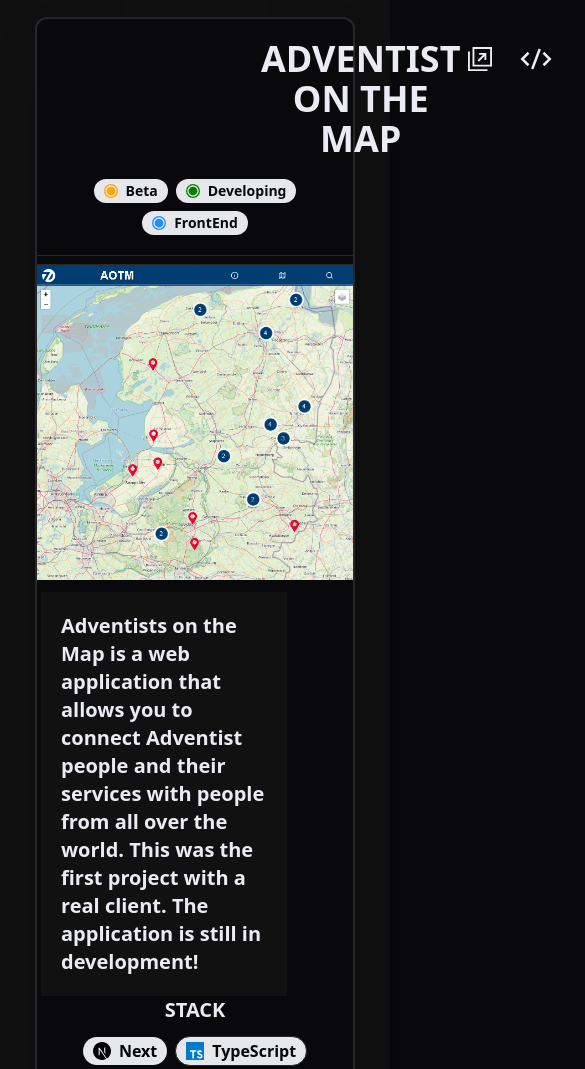
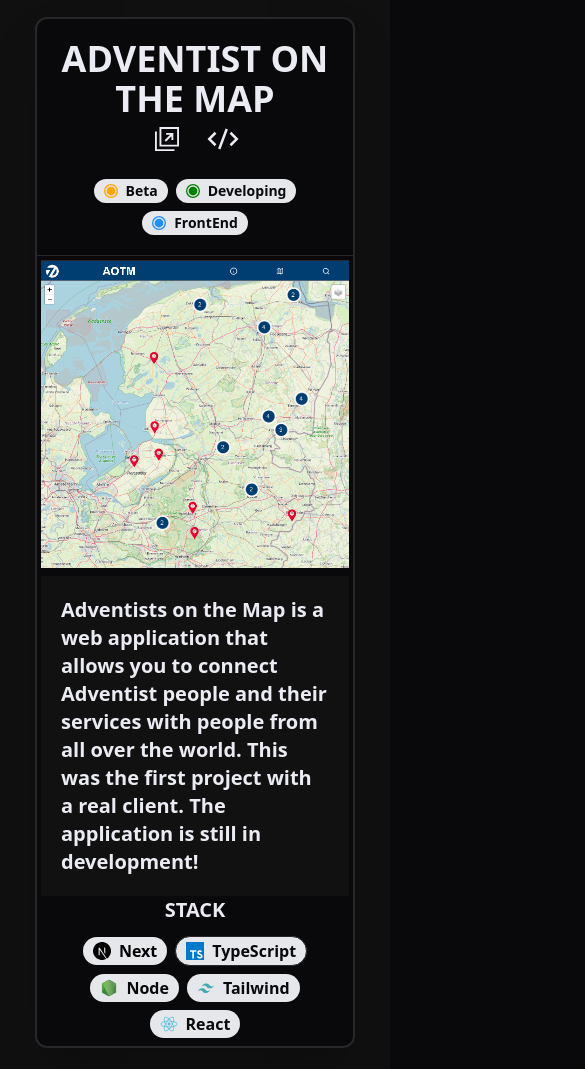
Before and after one commit to Rwaja/Portfolio, an Astro site: page / in a window 390 px wide. Shown: the part 2764-3833 px from the top of the page, 585 px wide, since content can reach past the window. Built offline with nearby package versions, Linux system fonts and the light colour scheme; Astro itself is replaced by a stand-in of ours.

Commit message:
Refactor Card component layout

```diff
--- a/src/components/Card.astro
+++ b/src/components/Card.astro
@@ -32,11 +32,11 @@
 class="max-w-xs mx-auto w-auto bg-background-color text-[#ebecf3] rounded-xl md:flex md:flex-col md:max-w-4xl border-2 border-border-color hover:shadow-blue duration-700 shadow-2xl"
 >
 <div class="pt-5 text-center text-4xl font-bold">
-  <div class="flex w-[100%] justify-between">
-    <h1 class="ml-56">
+  <div class="flex flex-col md:flex-row w-[100%] justify-between">
+    <h1 class="mx-auto md:pl-[136px]">
       {title}
   </h1>
-  <div class="flex gap-4 pr-10">
+  <div class="flex mx-auto md:mx-0 gap-4 md:pr-10">
     <a class="text-[#ebecf3] hover:text-blue-500" href={url} target="_blank"
     >
       {url && <VisitIcon />}
@@ -57,7 +57,7 @@
 </div>
 <div class="flex flex-col md:flex-row">
 
-  <div class="hover:origin-bottom hover:-rotate-3 duration-200 md:flex-shrink-0 md:mx-2 my-2">
+  <div class="hover:origin-bottom hover:-rotate-3 duration-200 md:flex-shrink-0 mx-1 my-1 md:mx-2 md:my-2">
     <img
     alt="AOTM landing page"
       class="h-auto w-auto object-cover md:w-72"
@@ -71,9 +71,8 @@
     />
   </div>
 
-  <div class="md:flex md:flex-col items-center gap-5 p-1 md:border-l-2 md:border-border-color">
-
-    <div class="w-[80%] md:w-[100%] px-auto py-5 text-xl font-semibold min-h-[50%] bg-[#111]">
+  <div class="md:flex md:flex-col items-center gap-5 p-1 md:border-l-2  md:border-border-color">
+    <div class="w-[100%] mx-auto px-auto py-5 text-xl font-semibold min-h-[50%] bg-[#111]">
       <p class="px-5">
         {description}
       </p>
```
